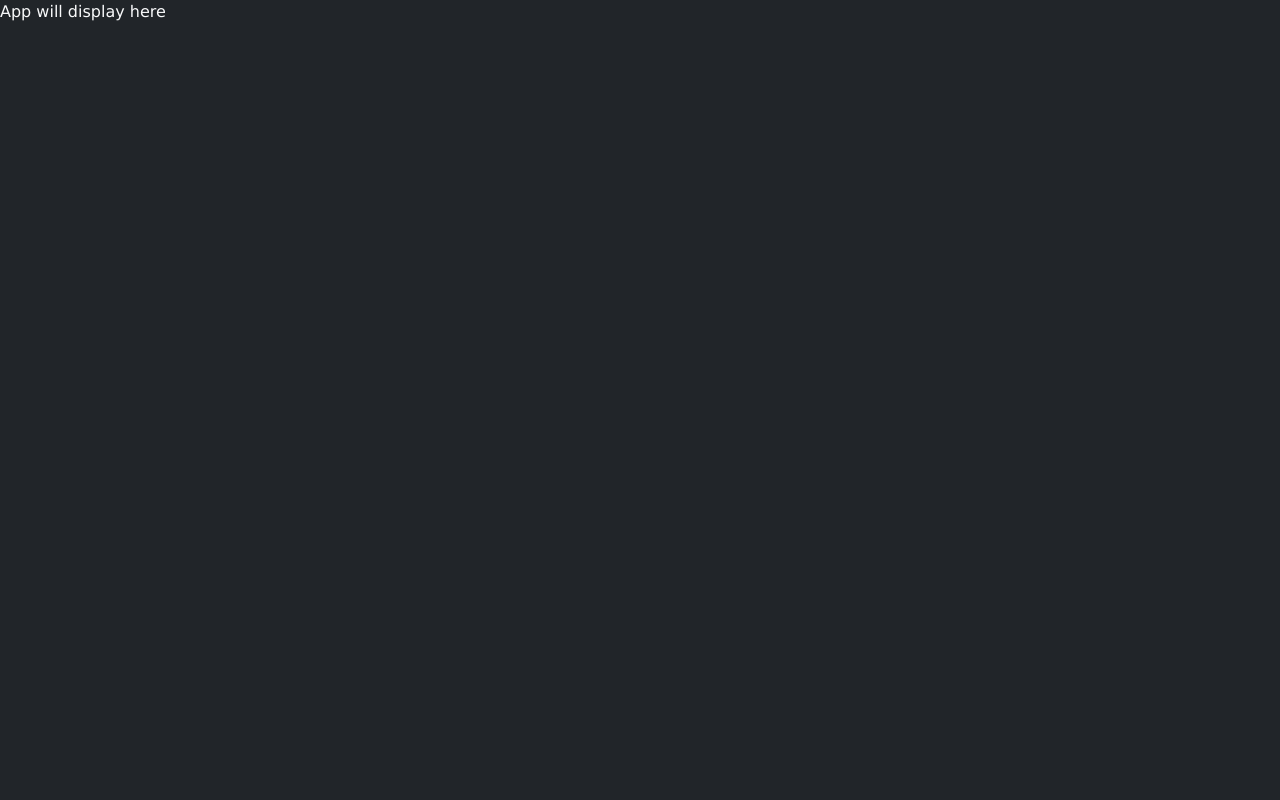
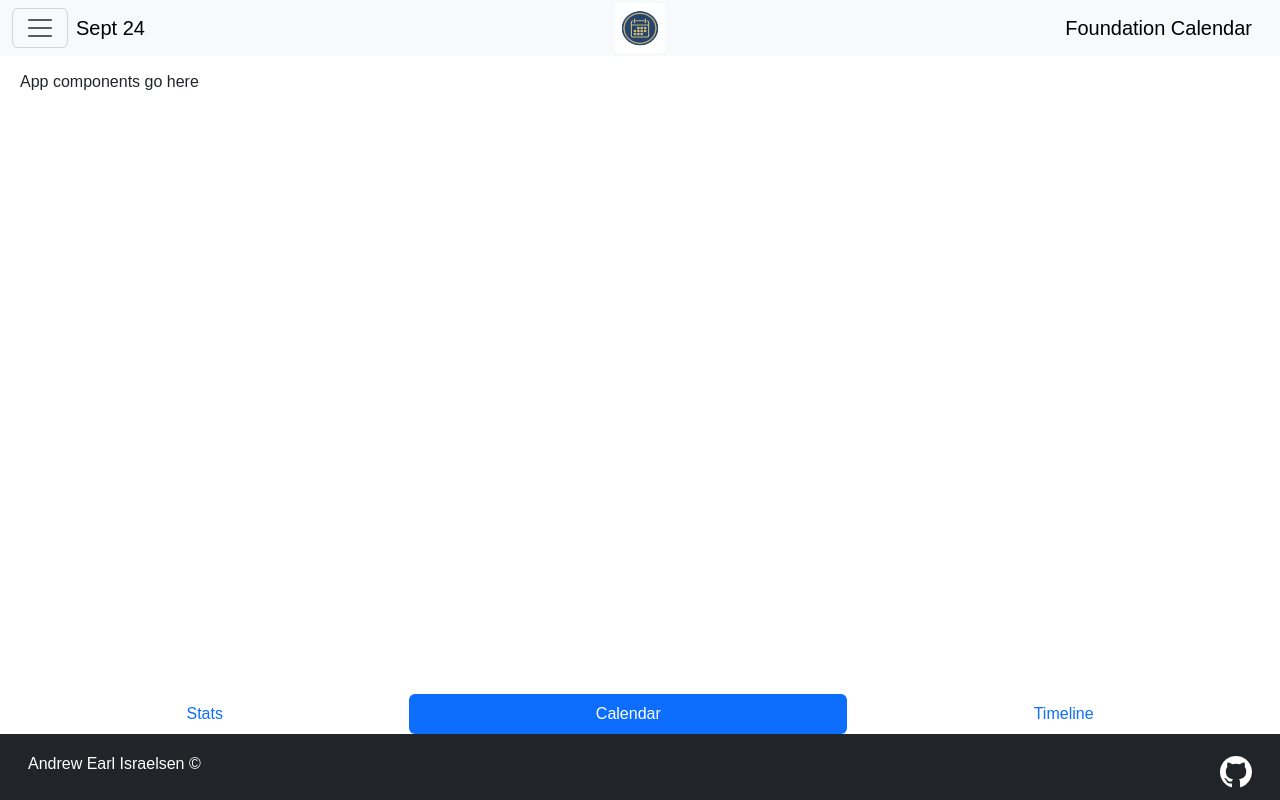
Before and after one commit to AndrewIsraelsen/startup, a React (Vite) app: page / in a window 1280 px wide. Built offline with nearby package versions, Linux system fonts and the light colour scheme.

Commit message:
got app.jsx working basic

```diff
--- a/index.html
+++ b/index.html
@@ -6,7 +6,7 @@
     <meta name="viewport" content="width=device-width, initial-scale=1" />
     <meta name="theme-color" content="#000000" />
 
-    <title>Simon React</title>
+    <title>Foundation Calendar</title>
   </head>
   <body>
     <noscript>You need to enable JavaScript to run this app.</noscript>
--- a/src/app.jsx
+++ b/src/app.jsx
@@ -3,5 +3,59 @@ import 'bootstrap/dist/css/bootstrap.min.css';
 import './app.css';
 
 export default function App() {
-  return <div className="body bg-dark text-light">App will display here</div>;
+  return (
+    <div className = "body">
+        <header>
+            <nav className="navbar bg-light fixed-top">
+                <div className="container-fluid">
+                    <button className="navbar-toggler" type="button" data-bs-toggle="offcanvas" data-bs-target="#offcanvasNavbar" aria-controls="offcanvasNavbar">
+                    <span className="navbar-toggler-icon"></span>
+                    </button>
+                    <a id="date" className="navbar-brand ms-2" href="#">Sept 24</a>
+                    <a className="navbar-brand position-absolute top-50 start-50 translate-middle" href="#"><img src="Foundation Calendar.png" alt="Foundation Calendar" style={{height: '50px'}}/></a>
+                    <a className="navbar-brand ms-auto" href="#">Foundation Calendar</a>
+                    <div className="offcanvas offcanvas-start" tabIndex="-1" id="offcanvasNavbar" aria-labelledby="offcanvasNavbarLabel">
+                    <div className="offcanvas-header">
+                        <h5 className="offcanvas-title" id="offcanvasNavbarLabel">Foundation Calendar</h5>
+                        <button type="button" className="btn-close" data-bs-dismiss="offcanvas" aria-label="Close"></button>
+                    </div>
+                    <div className="offcanvas-body">
+                        <ul className="navbar-nav justify-content-end flex-grow-1 pe-3">
+                        <li className="nav-item">
+                            <a className="nav-link active" aria-current="page" href="/index.html">Logout</a>
+                        </li>
+                        <li className="nav-item">
+                            <a className="nav-link" href="stats.html">Stats</a>
+                        </li>
+                        <li className="nav-item">
+                            <a className="nav-link" href="#">Settings</a>
+                        </li>
+                        </ul>
+                        <form className="d-flex mt-3" role="search">
+                        <input className="form-control me-2" type="search" placeholder="Search" aria-label="Search"></input>
+                        <button className="btn btn-outline-success" type="submit">Search</button>
+                        </form>
+                    </div>
+                    </div>
+                </div>
+            </nav>
+        </header>
+
+        <main>App components go here</main>
+
+        <nav className="nav nav-pills nav-fill">
+            <a className="nav-link" href="stats.html">Stats</a>
+            <a className="nav-link active" aria-current="page" href="calendar.html">Calendar</a>
+            <a className="nav-link" href="timeline.html">Timeline</a>
+        </nav>
+
+
+        <footer className="p-2 bg-dark text-white">
+        <p id="footername">Andrew Earl Israelsen &copy;</p>
+        <a href="https://github.com/AndrewIsraelsen/startup"><svg xmlns="http://www.w3.org/2000/svg" width="32" height="32" fill="white" className="bi bi-github" viewBox="0 0 16 16">
+  <path d="M8 0C3.58 0 0 3.58 0 8c0 3.54 2.29 6.53 5.47 7.59.4.07.55-.17.55-.38 0-.19-.01-.82-.01-1.49-2.01.37-2.53-.49-2.69-.94-.09-.23-.48-.94-.82-1.13-.28-.15-.68-.52-.01-.53.63-.01 1.08.58 1.23.82.72 1.21 1.87.87 2.33.66.07-.52.28-.87.51-1.07-1.78-.2-3.64-.89-3.64-3.95 0-.87.31-1.59.82-2.15-.08-.2-.36-1.02.08-2.12 0 0 .67-.21 2.2.82.64-.18 1.32-.27 2-.27s1.36.09 2 .27c1.53-1.04 2.2-.82 2.2-.82.44 1.1.16 1.92.08 2.12.51.56.82 1.27.82 2.15 0 3.07-1.87 3.75-3.65 3.95.29.25.54.73.54 1.48 0 1.07-.01 1.93-.01 2.2 0 .21.15.46.55.38A8.01 8.01 0 0 0 16 8c0-4.42-3.58-8-8-8"/>
+</svg></a>
+        </footer>
+    </div>
+  );
 }
```
